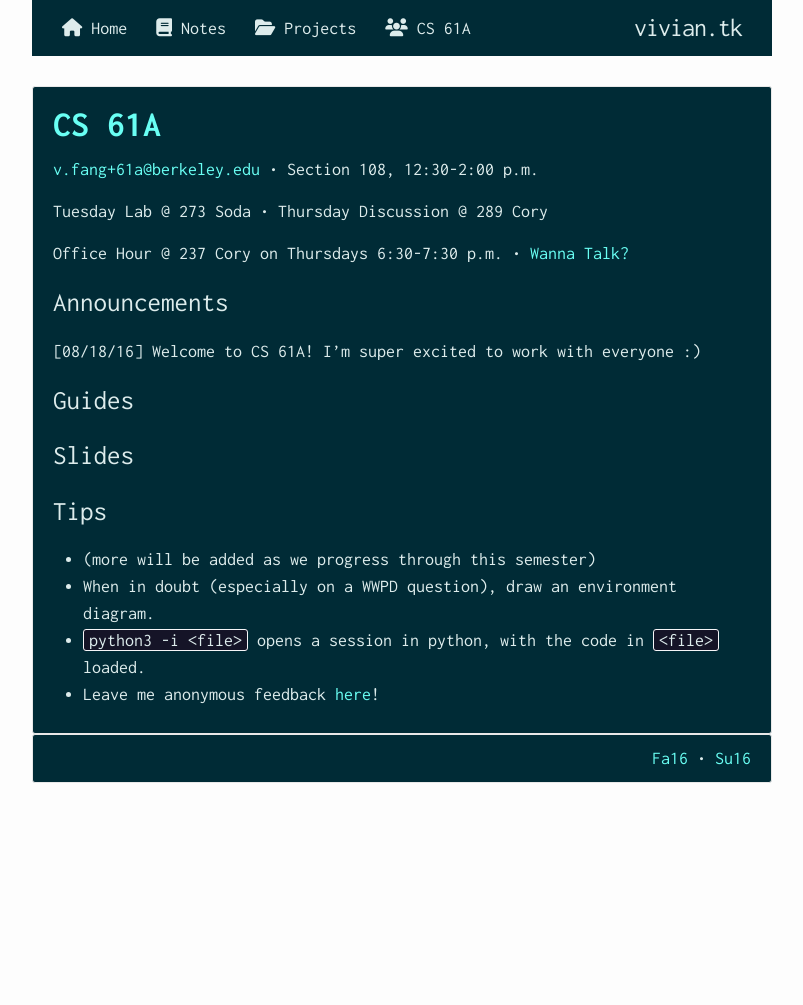
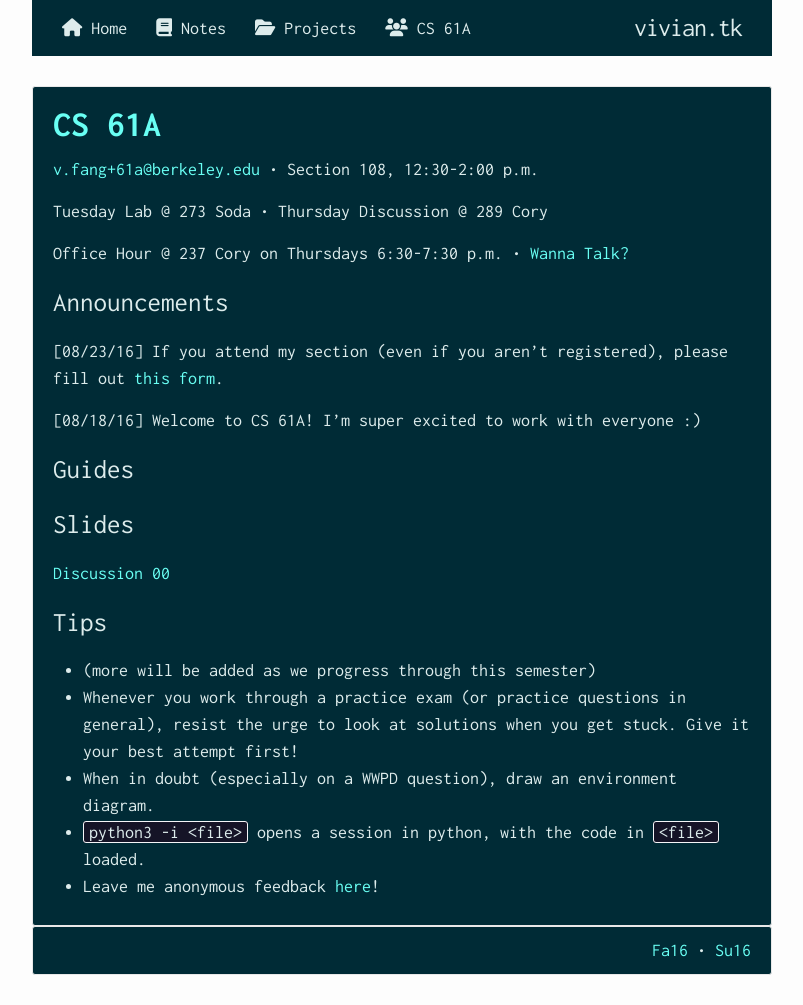
Before and after one commit to secant/secant.github.io, a Jekyll site: the page built from cs61a.html, in a window 1280 px wide. Shown: the whole page, without its empty margins (238-1041 px from the left). Built offline with Jekyll 4.4.1, drawn with Linux system fonts in a browser that asks for light colours; nearby versions of some CDN libraries; library files that are not in the unit come from our copies; before the commit the page ends 900 px from its top, so only the background shows below that.

Commit message:
Add announcement for 61A

```diff
--- a/assets/_includes/61a/fa16/cs61a.md
+++ b/assets/_includes/61a/fa16/cs61a.md
@@ -7,14 +7,21 @@ Tuesday Lab @ 273 Soda • Thursday Discussion @ 289 Cory
 Office Hour @ 237 Cory on Thursdays 6:30-7:30 p.m. • <a href="#appt" id="appointment">Wanna Talk?</a>
 
 ## Announcements
+[08/23/16] If you attend my section (even if you aren't registered), please fill
+out [this form](https://docs.google.com/forms/d/e/1FAIpQLSe8iTZObaLCmaB7Xd4JdUK8YPLnJpVkKY1nPgP1SnY5t1Hi2g/viewform).
+
 [08/18/16] Welcome to CS 61A! I'm super excited to work with everyone :)
 
 ## Guides
 
 ## Slides
+[Discussion 00](https://docs.google.com/presentation/d/1jOAfYvEztmnq1oAVojf-QnzuK7zr_1T3k22Be5xa3lI/present?slide=id.p){:target="_blank"}
 
 ## Tips
 * (more will be added as we progress through this semester)
+* Whenever you work through a practice exam (or practice questions in general),
+  resist the urge to look at solutions when you get stuck. Give it your best
+  attempt first!
 * When in doubt (especially on a WWPD question), draw an environment diagram.
 * `python3 -i <file>` opens a session in python, with the code in `<file>`
   loaded.
```
